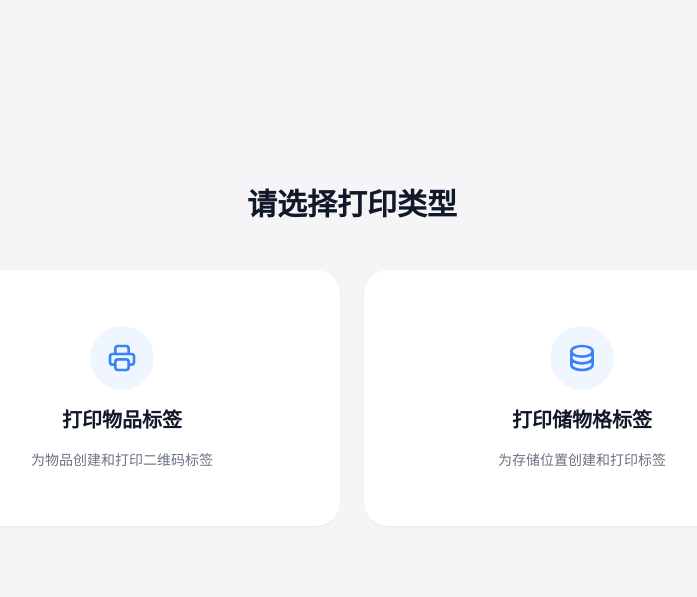
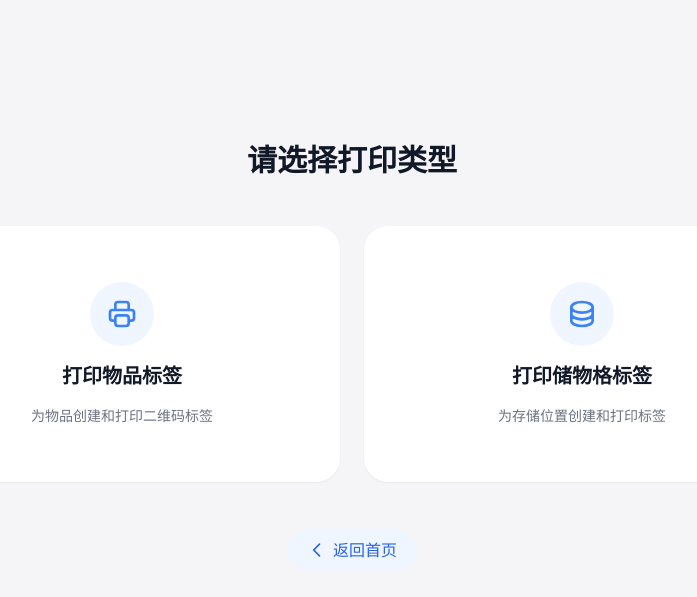
Before and after one commit to MrSong9957/iStorage, a Django app: page /items/print_selector/ in a window 1280 px wide. Shown: the part 64-661 px from the top of the page, without its empty margins (288-985 px from the left). Run offline with Django 4.2, Linux system fonts and the light colour scheme; a user stored in the database is signed in; some libraries are stand-ins or nearby versions.

Commit message:
打印选择页面增加返回按钮

```diff
--- a/templates/index.html
+++ b/templates/index.html
@@ -47,7 +47,7 @@
                     <svg class="w-8 h-8" fill="none" stroke="currentColor" viewBox="0 0 24 24"><path stroke-linecap="round" stroke-linejoin="round" stroke-width="2" d="M19 11H5m14 0a2 2 0 012 2v6a2 2 0 01-2 2H5a2 2 0 01-2-2v-6a2 2 0 012-2m14 0V9a2 2 0 00-2-2M5 11V9a2 2 0 012-2m0 0V5a2 2 0 012-2h6a2 2 0 012 2v2M7 7h10"></path></svg>
                 </div>
                 <span class="text-xl font-semibold text-gray-900">存物品</span>
-                <span class="text-sm text-gray-500">录入信息并生成标签</span>
+                <span class="text-sm text-gray-500">扫码存放物品</span>
             </button>
 
             <div class="bg-white rounded-3xl p-10 flex flex-col items-center justify-center gap-4 cursor-pointer border border-transparent transition-all duration-300 card-hover shadow-sm h-64">
@@ -55,7 +55,7 @@
                     <svg class="w-8 h-8" fill="none" stroke="currentColor" viewBox="0 0 24 24"><path stroke-linecap="round" stroke-linejoin="round" stroke-width="2" d="M21 21l-6-6m2-5a7 7 0 11-14 0 7 7 0 0114 0z"></path></svg>
                 </div>
                 <span class="text-xl font-semibold text-gray-900">找物品</span>
-                <span class="text-sm text-gray-500">搜索或扫码查询位置</span>
+                <span class="text-sm text-gray-500">查询物品存放位置</span>
             </div>
         </div>
 
--- a/templates/items/deposit_item.html
+++ b/templates/items/deposit_item.html
@@ -8,7 +8,7 @@
     <div class="glass-card rounded-3xl shadow-lg overflow-hidden">
         <div class="p-6 border-b border-gray-100">
             <div class="flex items-center mb-2">
-                <a href="/" class="mr-4 text-blue-500 hover:text-blue-600 transition-colors">
+                <a href="{% url 'items:print_selector' %}" class="mr-4 text-blue-500 hover:text-blue-600 transition-colors">
                     <svg xmlns="http://www.w3.org/2000/svg" class="h-6 w-6" fill="none" viewBox="0 0 24 24" stroke="currentColor">
                         <path stroke-linecap="round" stroke-linejoin="round" stroke-width="2" d="M15 19l-7-7 7-7" />
                     </svg>
--- a/templates/items/print_selector.html
+++ b/templates/items/print_selector.html
@@ -30,8 +30,10 @@
 <body class="min-h-screen flex flex-col items-center justify-center p-6">
 
     <nav class="fixed top-0 w-full h-16 bg-white/80 backdrop-blur-md border-b border-gray-200 flex items-center justify-center z-50">
-        <div class="flex items-center gap-2">
-            <div class="w-6 h-6 bg-black rounded-md"></div> <span class="font-semibold text-gray-900 text-lg">iStorage</span>
+        <div class="flex items-center justify-center gap-12 w-full max-w-4xl px-4">
+            <div class="flex items-center gap-2">
+                <div class="w-6 h-6 bg-black rounded-md"></div> <span class="font-semibold text-gray-900 text-lg">iStorage</span>
+            </div>
         </div>
     </nav>
 
@@ -59,6 +61,16 @@
             </a>
         </div>
 
+        <!-- 返回首页按钮 -->
+        <div class="mt-12 flex justify-center">
+            <a href="/" class="group bg-blue-50 hover:bg-blue-100 text-blue-600 rounded-full px-5 py-2 flex items-center gap-1.5 transition-all duration-200 font-medium active:scale-98 active:opacity-90 focus:outline-none focus:ring-2 focus:ring-blue-300 focus:ring-offset-2">
+                <svg xmlns="http://www.w3.org/2000/svg" class="h-5 w-5 transition-transform duration-200 group-hover:-translate-x-1" fill="none" viewBox="0 0 24 24" stroke="currentColor">
+                    <path stroke-linecap="round" stroke-linejoin="round" stroke-width="2" d="M15 19l-7-7 7-7" />
+                </svg>
+                <span class="transition-all duration-200">返回首页</span>
+            </a>
+        </div>
+
     </main>
 
 </body>
```
